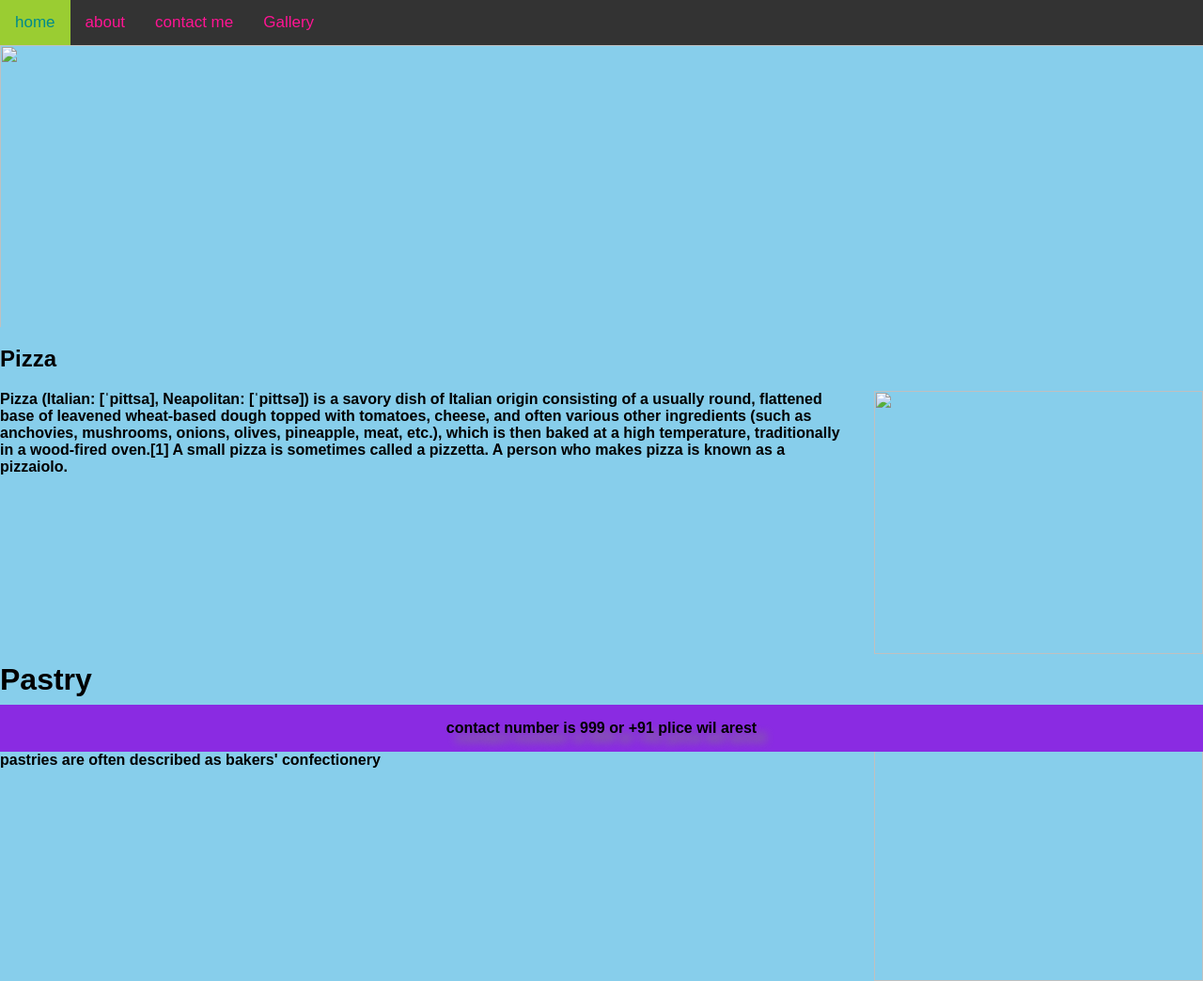
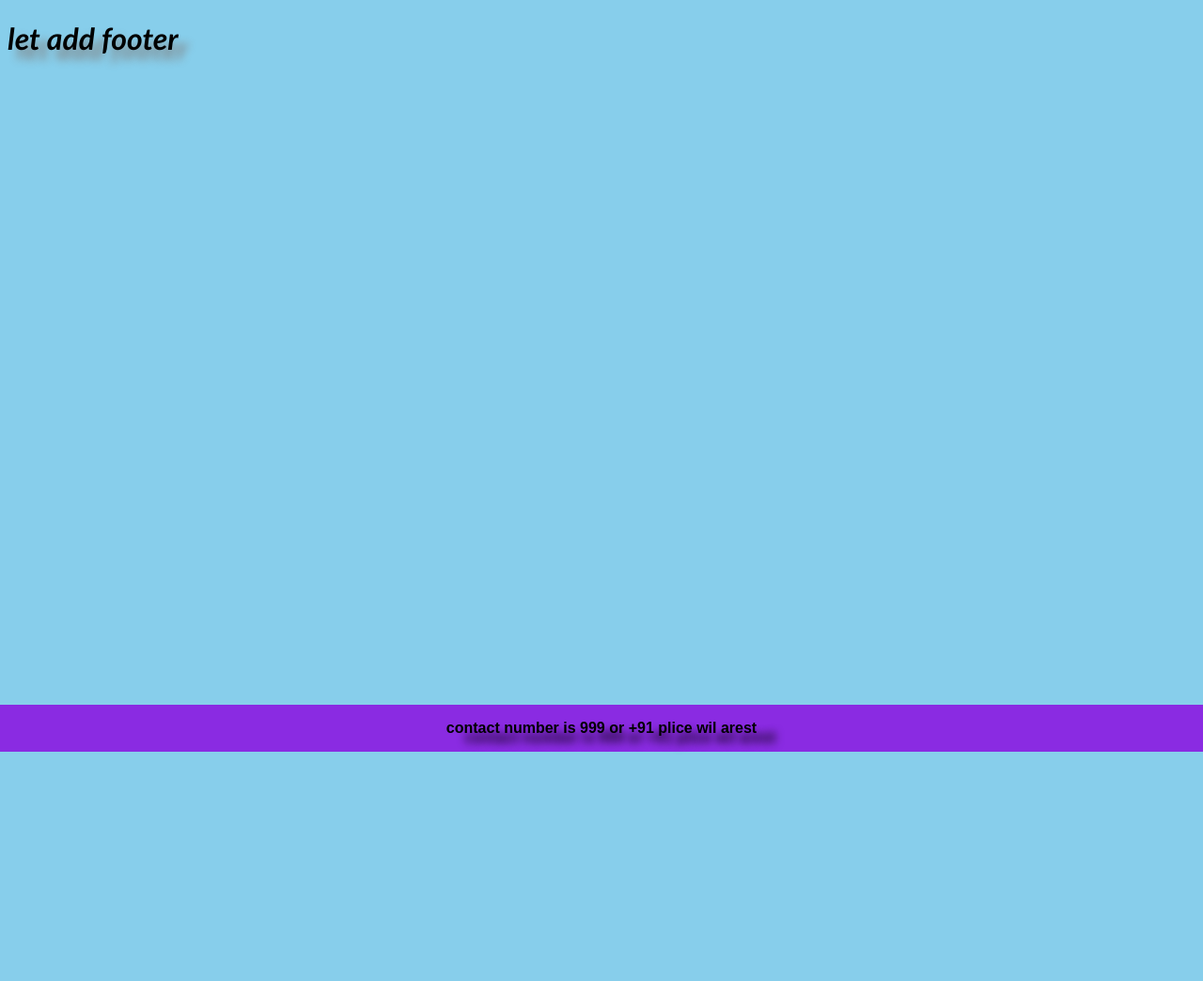
Before and after one commit to SarojSur/WEB-DEV, a plain HTML site: page index.html in a window 1280 px wide. Shown: the whole page at 94% size. After the commit the page ends 800 px from the top, so only its background shows below. Drawn offline with Linux system fonts and the light colour scheme.

Commit message:
Add files via upload

```diff
--- a/index.html
+++ b/index.html
@@ -2,89 +2,17 @@
 <html lang="en">
 <head>
     <meta charset="UTF-8">
-    <meta name="viewport" content="width=device-width, initial-scale=1.0">
-    <title>Navigation Bar</title>
+    <meta name="viewport" content="width=, initial-scale=1.0">
+    <title> adding footer</title>
     <style>
-
-
-
-
-     body{
+    body{
         background-color: skyblue;
-
-
+        font-family: 'Trebuchet MS', 'Lucida Sans Unicode', 'Lucida Grande', 'Lucida Sans', Arial, sans-serif;
+        font-optical-sizing: auto;
+        font-weight: 600;
+        font-style: italic;
+        text-shadow: 10px 10px 10px gray;
     }
-
-
-      .carousel-container {
-
-
-        height: 300px; /* Adjust based on your image height */
-
-
-display: flex;
-
-justify-content: center;
-
-align-items: center;
-
-
-
-}
-
-
-/* Hide all slides by default */
-
-.myslides {
-
-display: none;
-
-max-height: 100%; /* Ensure images fit within container */
-
-max-width: 100%;
-
-
-
-
-
-
-
-
-
-
-}
-
-
-      body{
-        margin: 0;
-        font-family: Arial, Helvetica, sans-serif;
-      }
-      .topnav{
-        overflow: hidden;
-        background-color: #333;
-      }
-      .topnav a{
-        float: left;
-        color: deeppink;
-        text-align: center;
-        padding: 14px 16px;
-        text-decoration: none;
-        font-size: 17px;
-      }
-      .topnav a:hover{
-        background-color: blueviolet;
-        color: deepskyblue;
-      }
-      .topnav a.active{
-        background-color: yellowgreen;
-        color: darkcyan;
-      }
-
-
-
-
-
-
 
     .footer{
      position: fixed;
@@ -103,8 +31,13 @@ p{
     font-optical-sizing: auto;
     font-weight: 600;
     font-style: normal;
+    text-shadow: 20px 10px 10px rgb(0, 0, 0);
+}
 
-}
+
+
+
+
 
 
 
@@ -114,106 +47,10 @@ p{
     </style>
 </head>
 <body>
-
-    <div class="topnav">
-      <a class="active" href="index.html">home</a>
-
-      <a href="about.html">about</a>
-      <a href="contactme.html">contact me</a>
-      <a href="gallery.html">Gallery</a>
-    </div>
-
-
-
-
-<div class="carousel-container">
-    <img class="myslides" src="pic 1.jpeg" height="500px" width="1600">
-    <img class="myslides" src="pic 2.png" height="500px" width="1600">
-    <img class="myslides" src="pic 3.jpg" height="500px" width="1600">
-
-
-</div>
-
-
-
-    <section>
-<h1>Pizza</h1>
-
-<p>
-<img src="Image 1.jpg" style="width: 350px;height: 280px ;float: right; margin-left: 20px;  ">
-
-
-Pizza (Italian: [ˈpittsa], Neapolitan: [ˈpittsə]) is a savory dish of Italian origin consisting of a usually round, flattened base of leavened wheat-based dough topped with tomatoes, cheese, and often various other ingredients (such as anchovies, mushrooms, onions, olives, pineapple, meat, etc.), which is then baked at a high temperature, traditionally in a wood-fired oven.[1] A small pizza is sometimes called a pizzetta. A person who makes pizza is known as a pizzaiolo.
-
-
-</p>
-
-
-    </section>
-
-    <br><br><br><br><br><br><br><br><br>
-<div>
-<h1>Pastry</h1>
-
-<section>
-<p>
-
-<img src="Image 2.jpg" style="width: 350px;height: 280px ;float: right; margin-left: 20px;  ">
-
-
-Pastry refers to a variety of doughs, as well as the sweet and savoury baked goods made from them. These goods are often called pastries as a synecdoche, and the dough may be accordingly called pastry dough for clarity. Sweetened pastries are often described as bakers' confectionery
-
-</p>
-
-</section>
-
-
-
-</div>
-
-
-<div class="footer">
+    <h1>let add footer</h1>
+    <div class="footer">
         <p>contact number is 999 or +91 plice wil arest</p>
     </div>
 
-
-
-
-<script>
-var index = 0;
-function carousel(){
- var i;
- var x = document.getElementsByClassName( "myslides");
- for  ( i = 0; i < x.length; i++) {
-   x[i].style.display = "none";
-
-
- }
-
- index++;
-
- if ( index > x.length) {
-    index=1;
- }
-
- x[index-1].style.display= "block"
-
- setTimeout(carousel,2000);
-
-
-
-
-
-
-}
-
-carousel();
-
-
-
-</script>
-
-
-
 </body>
 </html>
```
